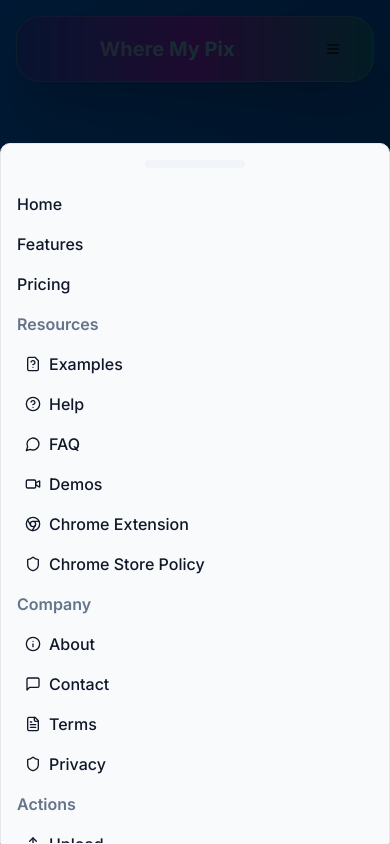
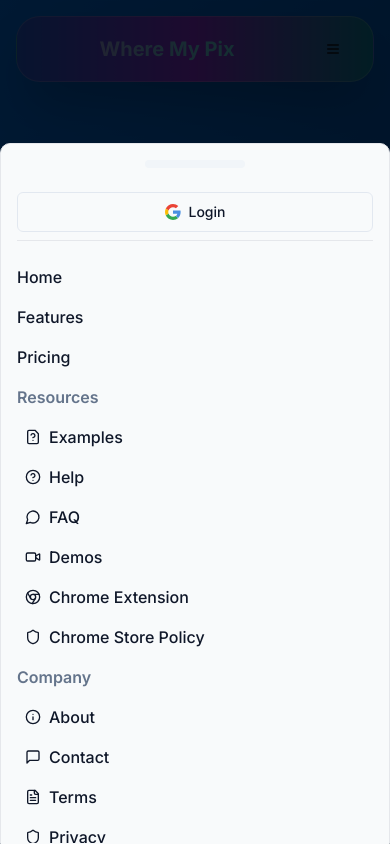
Before and after one commit to gregorydelacruz/Wheremypixcleanup, a React (Vite) app: page /faq in a window 390 px wide. Both pictures are taken after a click on the button "Toggle menu". Built offline with nearby package versions, Linux system fonts and the light colour scheme.

Commit message:
Move mobile Login/Log out above Home in nav drawer

```diff
--- a/src/components/MobileMenu.tsx
+++ b/src/components/MobileMenu.tsx
@@ -1,4 +1,3 @@
-
 import { Drawer, DrawerContent, DrawerTrigger } from "@/components/ui/drawer";
 import { Menu } from "lucide-react";
 import { Button } from "@/components/ui/button";
@@ -23,7 +22,6 @@ const MobileMenu = () => {
     setIsOpen(false);
   }, [location.pathname]);
 
-  // Function to handle clicking on nav links
   const handleLinkClick = () => {
     setIsOpen(false);
   };
@@ -39,32 +37,24 @@ const MobileMenu = () => {
       <DrawerContent>
         <ScrollArea className="h-[80vh] overflow-y-auto">
           <div className="px-4 py-6 space-y-6">
+            {/* Auth first — above Home */}
+            <MobileAuthButtons
+              isAuthenticated={isAuthenticated}
+              login={login}
+              logOut={logOut}
+            />
+
             <nav className="flex flex-col space-y-4">
-              {/* Main Navigation */}
               <MobileMainLinks handleLinkClick={handleLinkClick} />
-
-              {/* Resources Section */}
               <MobileResourcesLinks handleLinkClick={handleLinkClick} />
-
-              {/* Company Section */}
               <MobileCompanyLinks handleLinkClick={handleLinkClick} />
-
-              {/* Action Items */}
               <MobileActionLinks
                 handleLinkClick={handleLinkClick}
                 isAuthenticated={isAuthenticated}
               />
             </nav>
 
-            {/* Authentication Buttons */}
-            <MobileAuthButtons
-              isAuthenticated={isAuthenticated}
-              login={login}
-              logOut={logOut}
-            />
-
-            {/* Theme Toggle */}
-            <div className="flex justify-center pt-4">
+            <div className="flex justify-center pt-2">
               <ThemeToggle />
             </div>
           </div>
--- a/src/components/mobile/MobileAuthButtons.tsx
+++ b/src/components/mobile/MobileAuthButtons.tsx
@@ -1,4 +1,3 @@
-
 import { Button } from "@/components/ui/button";
 
 interface MobileAuthButtonsProps {
@@ -9,7 +8,7 @@ interface MobileAuthButtonsProps {
 
 export const MobileAuthButtons = ({ isAuthenticated, login, logOut }: MobileAuthButtonsProps) => {
   return (
-    <div className="flex flex-col space-y-3 pt-4 border-t">
+    <div className="flex flex-col space-y-3 pb-2 border-b">
       {isAuthenticated ? (
         <Button variant="default" onClick={logOut} className="w-full">
           Log out
```
